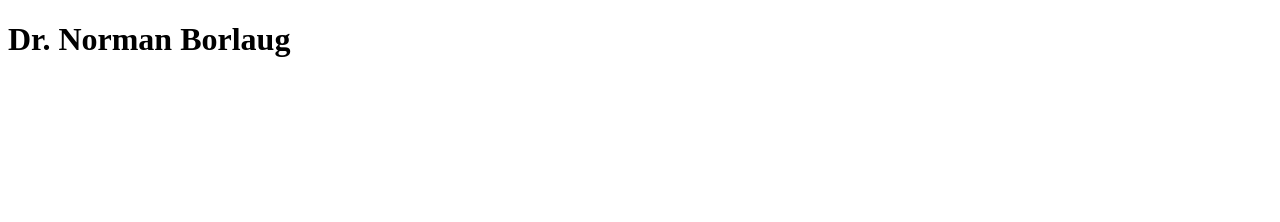
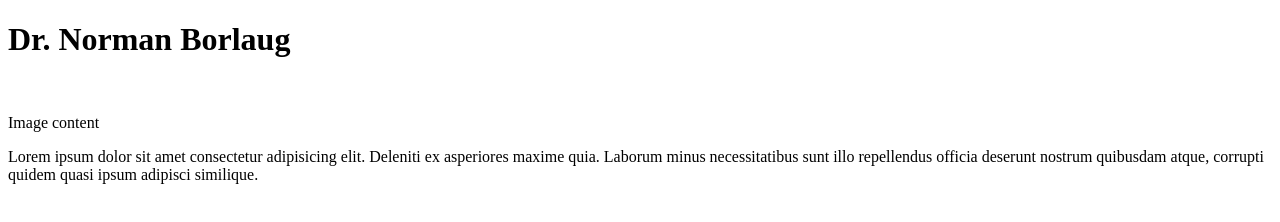
Before and after one commit to steveWDamesJr/Microverse-Trials-Project-2, a plain HTML site: page fcc-test-suite-template-master/index.html in a window 1280 px wide. Drawn offline with Linux system fonts and the light colour scheme.

Commit message:
End with User Story #6

```diff
--- a/fcc-test-suite-template-master/index.html
+++ b/fcc-test-suite-template-master/index.html
@@ -14,7 +14,12 @@
     </div>
     <div id="img-div">
       <img id="image">
+      <p id="img-caption">Image content</p>
     </div>
+    <p id="tribute-info">
+      Lorem ipsum dolor sit amet consectetur adipisicing elit.
+      Deleniti ex asperiores maxime quia. Laborum minus necessitatibus sunt illo repellendus officia deserunt nostrum quibusdam atque, corrupti quidem quasi ipsum adipisci similique.
+    </p>
 
     <script  src="js/index.js"></script>
   </body>
```
